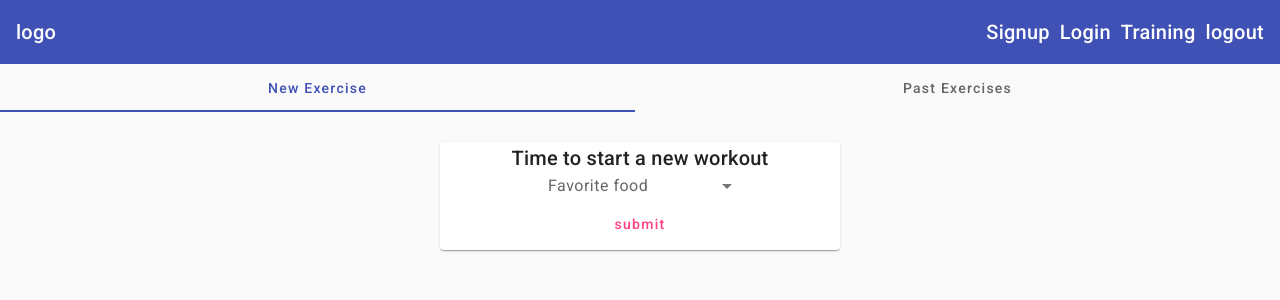
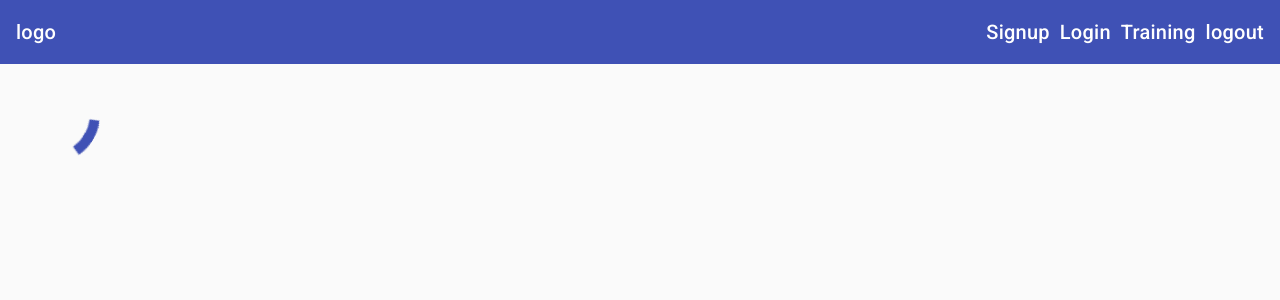
Before and after one commit to kennedybabu/fitness-app, an Angular app: page /training in a window 1280 px wide. Both pictures are taken after a click on the button "submit". Shown: the top 300 px of the page. Built offline with nearby package versions, Linux system fonts and the light colour scheme.

Commit message:
feature: add a spinner

```diff
--- a/src/app/training/current-training/current-training.component.html
+++ b/src/app/training/current-training/current-training.component.html
@@ -1 +1,3 @@
-<p>current-training works!</p>
+<section>
+    <mat-spinner></mat-spinner>
+</section>
--- a/src/app/training/new-training/new-training.component.html
+++ b/src/app/training/new-training/new-training.component.html
@@ -11,7 +11,7 @@
             </mat-select>
         </mat-card-content>
         <mat-card-actions fxLayoutAlign="center">
-            <button type="submit" mat-button color="accent">submit</button>
+            <button type="submit" (click)="onStartTraining()" mat-button color="accent">submit</button>
         </mat-card-actions>
     </mat-card>
 </section>
--- a/src/app/training/new-training/new-training.component.ts
+++ b/src/app/training/new-training/new-training.component.ts
@@ -1,10 +1,22 @@
-import { Component } from '@angular/core';
+import { Component, EventEmitter, OnInit, Output } from '@angular/core';
 
 @Component({
   selector: 'app-new-training',
   templateUrl: './new-training.component.html',
   styleUrls: ['./new-training.component.scss']
 })
-export class NewTrainingComponent {
+export class NewTrainingComponent implements OnInit {
+
+  @Output() trainingStart = new EventEmitter<void>()
+
+
+  onStartTraining() {
+    this.trainingStart.emit()
+  }
+
+
+  ngOnInit(): void {
+
+  }
 
 }
--- a/src/app/training/training.component.html
+++ b/src/app/training/training.component.html
@@ -1,8 +1,9 @@
-<mat-tab-group>
+<mat-tab-group *ngIf="!ongoingTraining">
     <mat-tab label="New Exercise">
-        <app-new-training></app-new-training>
+        <app-new-training (trainingStart)="ongoingTraining = true"></app-new-training>
     </mat-tab>
     <mat-tab label="Past Exercises">
         <app-past-trainings></app-past-trainings>
     </mat-tab>
 </mat-tab-group>
+<app-current-training *ngIf="ongoingTraining"></app-current-training>
--- a/src/app/training/training.component.ts
+++ b/src/app/training/training.component.ts
@@ -1,10 +1,18 @@
-import { Component } from '@angular/core';
+import { Component, OnInit } from '@angular/core';
 
 @Component({
   selector: 'app-training',
   templateUrl: './training.component.html',
   styleUrls: ['./training.component.scss']
 })
-export class TrainingComponent {
+export class TrainingComponent implements OnInit {
+  ongoingTraining = false
+
+  constructor() {}
+
+
+  ngOnInit(): void {
+
+  }
 
 }
```
Also changed, not shown: src/app/material.module.ts (+5 -3 lines).
